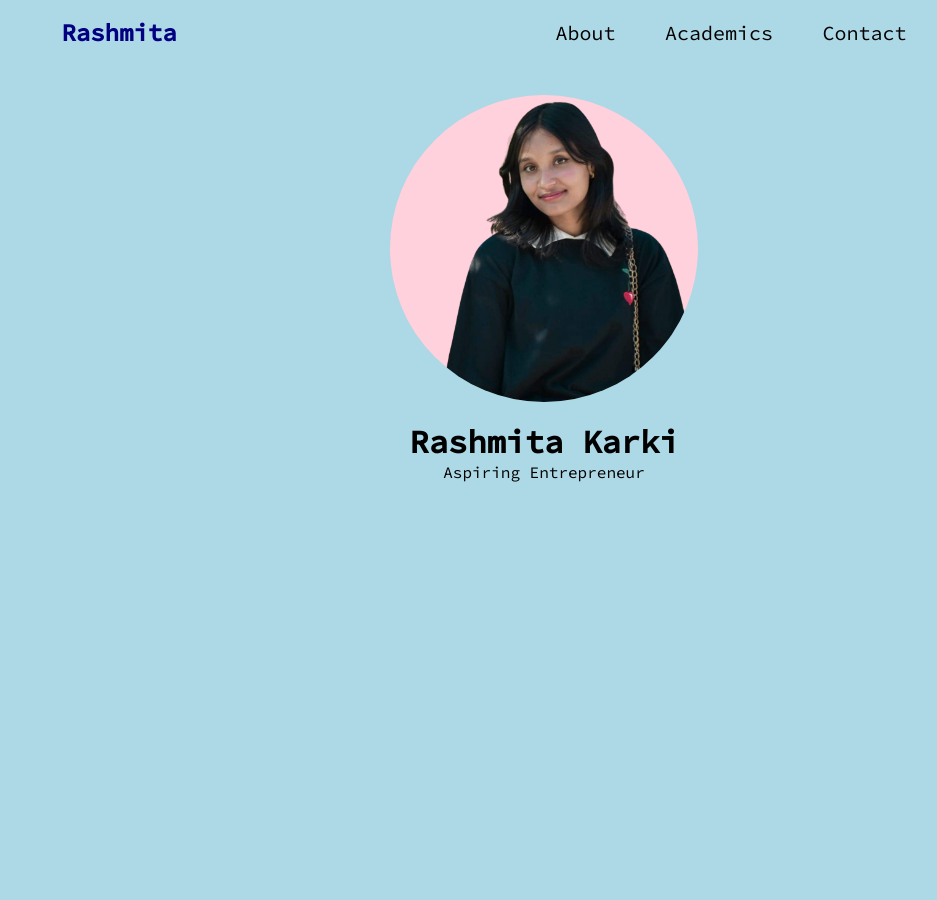
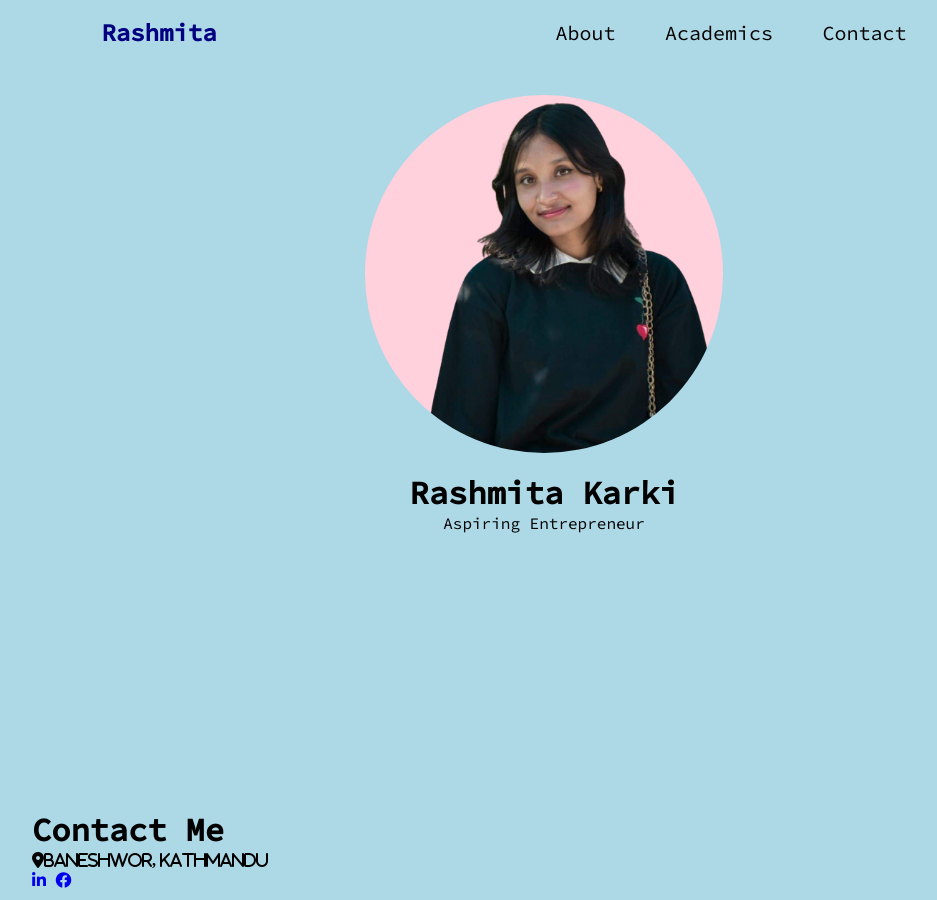
Before and after one commit to uttamshr10/client-site, a plain HTML site: page index.html in a window 1280 px wide. Shown: the whole page, without its empty margins (96-1033 px from the left). Before the commit the page ends 800 px from the top, so only its background shows below. Drawn offline with Linux system fonts and the light colour scheme.

Commit message:
Contact section started

```diff
--- a/index.html
+++ b/index.html
@@ -28,5 +28,17 @@
             </div>
         </div>
     </div>
+    <div id="contact">
+        <div class="container">
+            <div class="contact-one">
+                <h1>Contact Me</h1>
+                <i class="fa-solid fa-location-dot">Baneshwor, Kathmandu</i>
+                <div class="socials">
+                    <a href="https://www.linkedin.com/in/rashmita-karki-a52b82258" target="_blank"><i class="fa-brands fa-linkedin-in"></i></a>
+                    <a href="https://www.facebook.com/rashmita.karki.98" target="_blank"><i class="fa-brands fa-facebook"></i></a>
+                </div>
+            </div>
+        </div>
+    </div>
 </body>
 </html>
--- a/styles.css
+++ b/styles.css
@@ -58,13 +58,13 @@ nav ul li a {
 
 .logo {
     position: relative;
-    right: 100px;
+    right: 60px;
     color: var(--secondary-color);
 }
 
 .admin-image{
     border-radius: 50%;
-    max-width: 30%;
+    max-width: 35%;
     display: block;
     margin: 40px auto 20px auto;
 }
```
